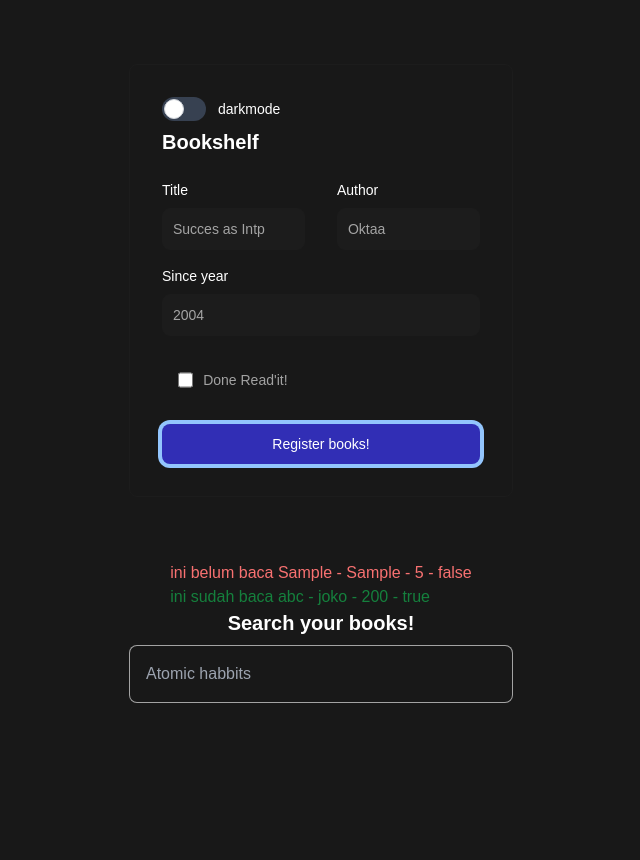
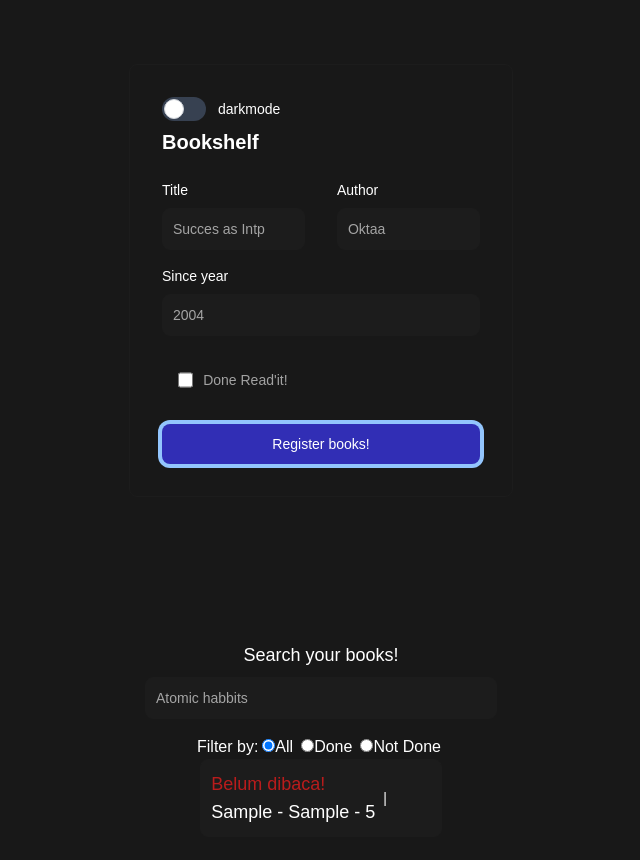
Before and after one commit to Dimas-oktavian17/-Bookshelf-, a Vue app: page / in a window 1280 px wide. Both pictures are taken after typing "Sample", "Sample", "5" into the empty fields and a click on the button "Register books!". Shown: the top 860 px of the page, without its empty margins (319-959 px from the left). Before the commit the page ends 800 px from the top, so only its background shows below. Built offline with nearby package versions, Linux system fonts and the light colour scheme; some icons are missing.

Commit message:
add fiture save to localStorage

```diff
--- a/src/assets/input.css
+++ b/src/assets/input.css
@@ -14,7 +14,7 @@
     }
 
     .form-input {
-        @apply bg-main-text/60 border border-main-bg text-main-bg/60 text-sm rounded-lg focus:ring-secondary-bg dark:focus:border-secondary-bg block w-full p-2.5 dark:bg-secondary-bg dark:border-secondary-bg dark:placeholder-main-text/60 dark:text-main-text/60
+        @apply bg-main-text border border-main-bg text-main-bg text-sm rounded-lg focus:ring-secondary-bg dark:focus:border-secondary-bg block w-full p-2.5 dark:bg-secondary-bg dark:border-secondary-bg dark:placeholder-main-text/60 dark:text-main-text/60
     }
 
     .cards-container {
--- a/src/assets/output.css
+++ b/src/assets/output.css
@@ -589,11 +589,13 @@ video {
   border-width: 1px;
   --tw-border-opacity: 1;
   border-color: rgb(24 24 24 / var(--tw-border-opacity));
-  background-color: rgb(255 255 255 / 0.6);
+  --tw-bg-opacity: 1;
+  background-color: rgb(255 255 255 / var(--tw-bg-opacity));
   padding: 0.625rem;
   font-size: 0.875rem;
   line-height: 1.25rem;
-  color: rgb(24 24 24 / 0.6);
+  --tw-text-opacity: 1;
+  color: rgb(24 24 24 / var(--tw-text-opacity));
 }
 
 .form-input:focus {
@@ -642,6 +644,16 @@ video {
   position: relative;
 }
 
+.mx-1 {
+  margin-left: 0.25rem;
+  margin-right: 0.25rem;
+}
+
+.mx-2 {
+  margin-left: 0.5rem;
+  margin-right: 0.5rem;
+}
+
 .my-16 {
   margin-top: 4rem;
   margin-bottom: 4rem;
@@ -656,8 +668,16 @@ video {
   margin-bottom: 0.5rem;
 }
 
+.mb-4 {
+  margin-bottom: 1rem;
+}
+
 .ml-3 {
   margin-left: 0.75rem;
+}
+
+.mr-1 {
+  margin-right: 0.25rem;
 }
 
 .box-border {
@@ -704,6 +724,10 @@ video {
   cursor: pointer;
 }
 
+.flex-row {
+  flex-direction: row;
+}
+
 .flex-col {
   flex-direction: column;
 }
@@ -746,6 +770,11 @@ video {
   border-width: 1px;
 }
 
+.border-main-bg {
+  --tw-border-opacity: 1;
+  border-color: rgb(24 24 24 / var(--tw-border-opacity));
+}
+
 .border-white\/60 {
   border-color: rgb(255 255 255 / 0.6);
 }
@@ -763,10 +792,6 @@ video {
 .bg-primary {
   --tw-bg-opacity: 1;
   background-color: rgb(49 46 181 / var(--tw-bg-opacity));
-}
-
-.bg-transparent {
-  background-color: transparent;
 }
 
 .bg-white {
@@ -805,16 +830,22 @@ video {
   padding-inline-start: 1rem;
 }
 
-.text-left {
-  text-align: left;
-}
-
 .text-center {
   text-align: center;
 }
 
 .font-display {
   font-family: Nunito, sans-serif;
+}
+
+.text-base {
+  font-size: 1rem;
+  line-height: 1.5rem;
+}
+
+.text-lg {
+  font-size: 1.125rem;
+  line-height: 1.75rem;
 }
 
 .text-sm {
@@ -859,9 +890,9 @@ video {
   color: rgb(255 255 255 / var(--tw-text-opacity));
 }
 
-.text-red-400 {
+.text-red-700 {
   --tw-text-opacity: 1;
-  color: rgb(248 113 113 / var(--tw-text-opacity));
+  color: rgb(185 28 28 / var(--tw-text-opacity));
 }
 
 .text-white {
@@ -966,6 +997,20 @@ video {
   --tw-ring-color: rgb(147 197 253 / var(--tw-ring-opacity));
 }
 
+.focus\:ring-secondary-bg:focus {
+  --tw-ring-opacity: 1;
+  --tw-ring-color: rgb(28 28 28 / var(--tw-ring-opacity));
+}
+
+.group:hover .group-hover\:rotate-6 {
+  --tw-rotate: 6deg;
+  transform: translate(var(--tw-translate-x), var(--tw-translate-y)) rotate(var(--tw-rotate)) skewX(var(--tw-skew-x)) skewY(var(--tw-skew-y)) scaleX(var(--tw-scale-x)) scaleY(var(--tw-scale-y));
+}
+
+.group:hover .group-hover\:opacity-90 {
+  opacity: 0.9;
+}
+
 .peer:checked ~ .peer-checked\:bg-primary {
   --tw-bg-opacity: 1;
   background-color: rgb(49 46 181 / var(--tw-bg-opacity));
@@ -1003,6 +1048,11 @@ video {
   background-color: rgb(24 24 24 / var(--tw-bg-opacity));
 }
 
+:is(.dark .dark\:bg-secondary-bg) {
+  --tw-bg-opacity: 1;
+  background-color: rgb(28 28 28 / var(--tw-bg-opacity));
+}
+
 :is(.dark .dark\:text-main-text) {
   --tw-text-opacity: 1;
   color: rgb(255 255 255 / var(--tw-text-opacity));
@@ -1012,9 +1062,9 @@ video {
   color: rgb(255 255 255 / 0.6);
 }
 
-:is(.dark .dark\:text-white) {
-  --tw-text-opacity: 1;
-  color: rgb(255 255 255 / var(--tw-text-opacity));
+:is(.dark .dark\:focus\:border-secondary-bg:focus) {
+  --tw-border-opacity: 1;
+  border-color: rgb(28 28 28 / var(--tw-border-opacity));
 }
 
 @media (min-width: 640px) {
--- a/src/components/mainComponent.vue
+++ b/src/components/mainComponent.vue
@@ -1,16 +1,21 @@
 <script setup>
-import { computed, ref } from 'vue'
+import { computed, ref, watch, onMounted } from 'vue'
 const title = ref('')
 const author = ref('')
 const year = ref('')
 const doneRead = ref(false)
 const searchBooks = ref('')
 const data = ref([
-    { id: '1', judul: 'abc', penulis: 'joko', tahun: 200, reading: true }
+
 ])
 const toggleDark = () => {
     document.documentElement.classList.toggle('dark')
 }
+watch(data, (newValue) => {
+    localStorage.setItem('todos', JSON.stringify(newValue))
+}, {
+    deep: true,
+})
 const saveItem = () => {
     data.value.push({
         id: data.value.length + 1,
@@ -25,10 +30,35 @@ const saveItem = () => {
     year.value = ''
 
 }
+// Selected filter
+const selectedFilter = ref('all')
 const searchBook = computed(() => {
     let result = data.value.toReversed()
-    return result.filter(book => book.judul.toLowerCase().includes(searchBooks.value.toLowerCase()))
+    result = result.filter(book => book.judul.toLowerCase().includes(searchBooks.value.toLowerCase()))
+    if (selectedFilter.value !== 'all') {
+        const isDone = selectedFilter.value === 'true'
+        result = result.filter(book => book.reading === isDone)
+    }
+
+
+    return result
 })
+const deleteBook = (id) => {
+    data.value = data.value.filter(book => book.id !== id)
+}
+const changeStatus = (id) => {
+    const book = data.value.find(book => book.id === id)
+
+    if (book) {
+        // Toggle the reading status
+        book.reading = !book.reading
+    }
+}
+
+onMounted(() => {
+    data.value = JSON.parse(localStorage.getItem('todos')) || []
+})
+
 </script>
 
 <template>
@@ -79,27 +109,77 @@ const searchBook = computed(() => {
                     <buttonComponent title="Register books!" />
                 </form>
             </div>
+
+        </section>
+        <!-- Search fiture -->
+        <section aria-label="searchWrapper" class="container flex flex-col items-center justify-center max-w-sm p-4 my-16 ">
+            <!-- all -->
+            <!-- search -->
+            <labelComponent styleLabel="block  mb-2 text-lg font-medium text-main-bg dark:text-main-text" labelFor="search"
+                title="Search your books!" />
+            <inputComponent v-model="searchBooks" typeInput="text" nameInput="search" placeholderInput="Atomic habbits"
+                styleInput="form-input mb-4" />
+            <div class="flex flex-row text-main-text">
+                <h1>Filter by:</h1>
+                <div class="mx-1">
+                    <input type="radio" id="all" value="all" v-model="selectedFilter">
+                    <label for="all" class="text-white">All</label>
+                </div>
+                <div class="mx-1">
+                    <input type="radio" id="done" value="true" v-model="selectedFilter">
+                    <label for="done" class="text-white">Done</label>
+                </div>
+                <div class="mx-1">
+                    <input type="radio" id="notDone" value="false" v-model="selectedFilter">
+                    <label for="notDone" class="text-white">Not Done</label>
+                </div>
+            </div>
             <ul>
                 <template v-for="({ judul, penulis, tahun, reading, id }) in  searchBook " :key="id">
-                    <li v-if="reading" class="text-green-700">
-                        ini sudah baca {{ judul }} - {{ penulis }} - {{ tahun }} - {{ reading }}
+                    <li v-if="reading" class="mb-4 flex flex-row items-center bg-white border border-main-bg text-main-bg text-sm
+                            rounded-lg focus:ring-secondary-bg dark:focus:border-secondary-bg
+                            w-full p-2.5 dark:bg-secondary-bg dark:border-secondary-bg
+                             dark:text-main-text">
+                        <div class="text-lg">
+                            <header class="text-green-700">Sudah dibaca!</header>
+
+                            {{ judul }} - {{ penulis }} - {{ tahun }}
+                        </div>
+                        <span class="mx-2">|</span>
+                        <div class="flex flex-row items-center">
+                            <button @click="deleteBook(id)" class="transition-all group">
+                                <IconVue class="mr-1 text-base group-hover:rotate-6 group-hover:opacity-90"
+                                    icon="bi:x-circle" />
+                            </button>
+                            <button @click="changeStatus(id)" class="transition-all group">
+                                <IconVue class="text-base group-hover:rotate-6 group-hover:opacity-90" icon="bi:ban" />
+                            </button>
+
+                        </div>
                     </li>
-                    <li v-else class="text-red-400">
-                        ini belum baca {{ judul }} - {{ penulis }} - {{ tahun }} - {{ reading }}
+                    <li v-else class="mb-4 flex flex-row items-center bg-white border border-main-bg text-main-bg text-sm
+                            rounded-lg focus:ring-secondary-bg dark:focus:border-secondary-bg
+                            w-full p-2.5 dark:bg-secondary-bg dark:border-secondary-bg
+                             dark:text-main-text">
+                        <div class="text-lg">
+                            <header class="text-red-700">Belum dibaca!</header>
+                            {{ judul }} - {{ penulis }} - {{ tahun }}
+                        </div>
+                        <span class="mx-2">|</span>
+                        <div class="flex flex-row items-center">
+                            <button @click="deleteBook(id)" class="transition-all group">
+                                <IconVue class="mr-1 text-base group-hover:rotate-6 group-hover:opacity-90"
+                                    icon="bi:x-circle" />
+                            </button>
+                            <button @click="changeStatus(id)" class="transition-all group">
+                                <IconVue class="text-base group-hover:rotate-6 group-hover:opacity-90"
+                                    icon="bi:check-circle" />
+                            </button>
+                        </div>
                     </li>
                 </template>
             </ul>
         </section>
-        <!-- Search fiture -->
-        <section aria-label="searchWrapper" class="flex flex-col items-center justify-center ">
 
-            <labelComponent labelFor="search" styleLabel="mb-2 text-xl font-bold text-left text-main-text"
-                title="Search your books!" />
-
-            <inputComponent v-model="searchBooks" typeInput="text" nameInput="search" placeholderInput="Atomic habbits"
-                styleInput="container max-w-sm p-4 mb-2 bg-transparent border rounded-lg dark:text-white border-white/60 shadow-m
-            dark:bg-main-bg" />
-
-        </section>
     </main>
 </template>
```
